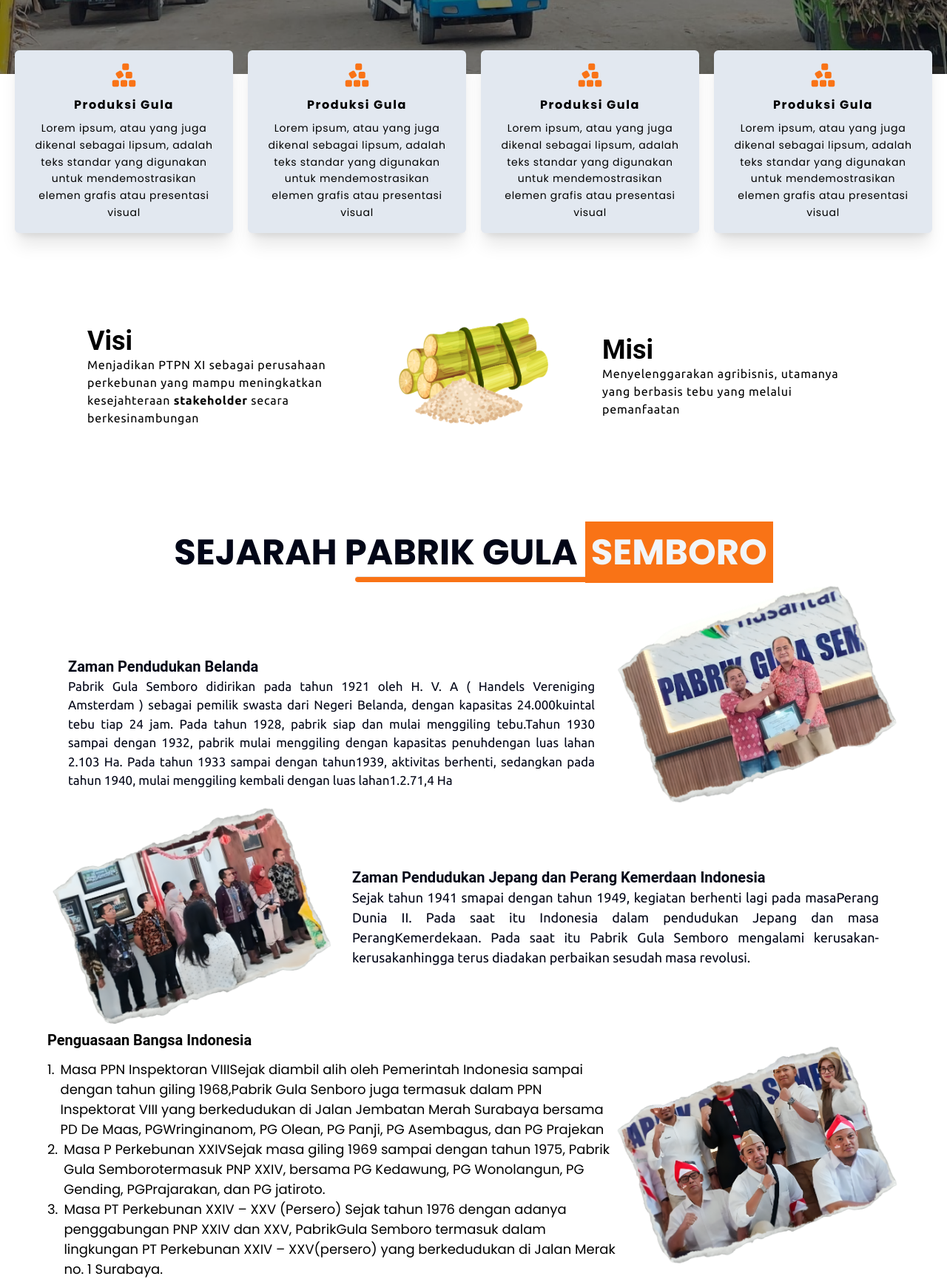
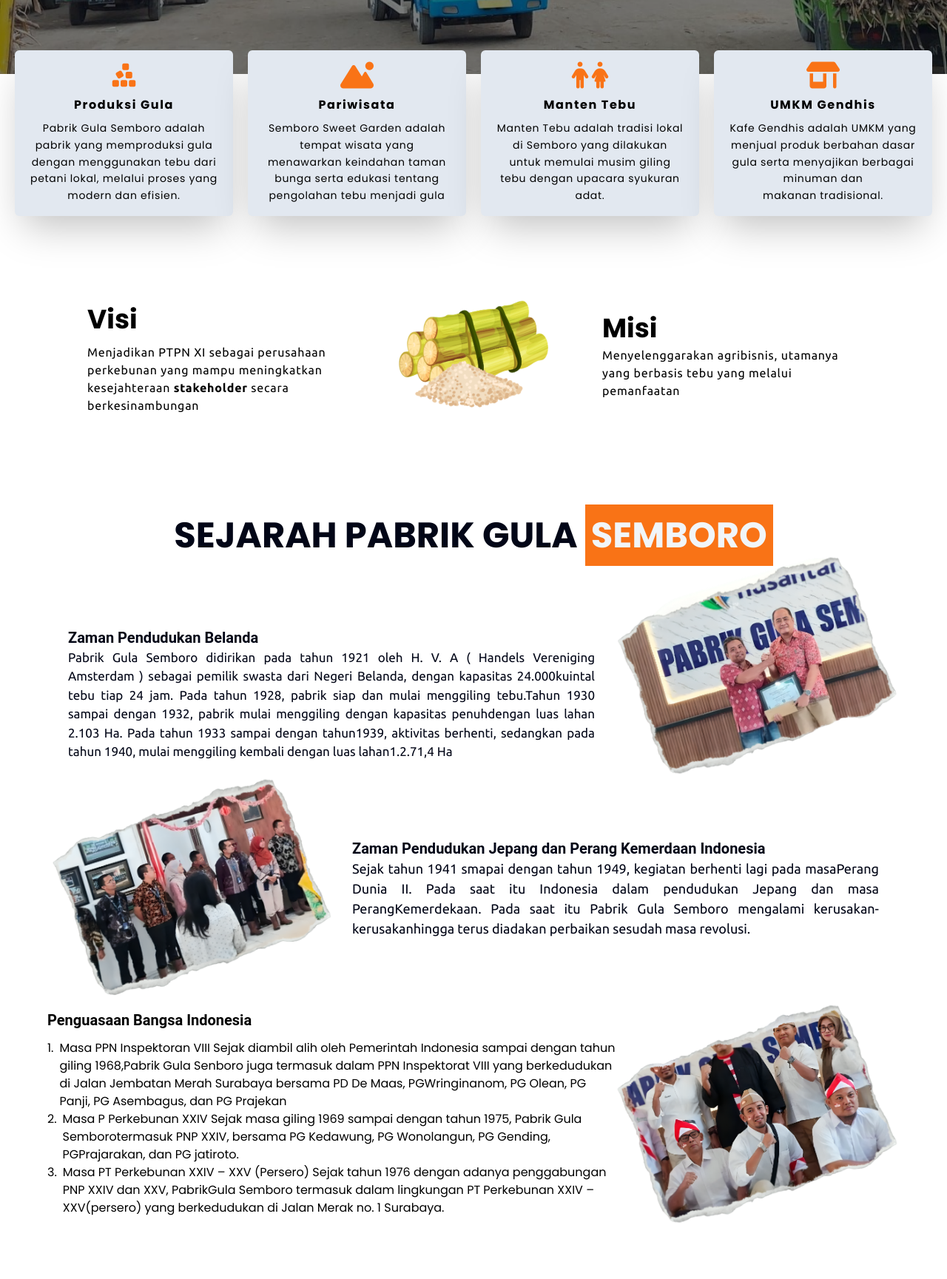
Before and after one commit to KiraniaKharisa/WEB_DESIGN_PLAYIT, a website: page index.html in a window 1280 px wide. Shown: the part 700-2429 px from the top of the page at 74% size. After the commit the page ends 2357 px from the top, so only its background shows below. Drawn offline with nearby package versions, Linux system fonts and the light colour scheme.

Commit message:
Dari Kharisa Membenahi Text Dan Responsive

```diff
--- a/index.html
+++ b/index.html
@@ -13,6 +13,7 @@
     <link rel="preconnect" href="https://fonts.gstatic.com" crossorigin>
     <link href="https://fonts.googleapis.com/css2?family=Ubuntu:ital,wght@0,300;0,400;0,500;0,700;1,300;1,400;1,500;1,700&display=swap" rel="stylesheet">
     <link rel="stylesheet" href="https://cdnjs.cloudflare.com/ajax/libs/font-awesome/6.6.0/css/all.min.css" integrity="sha512-Kc323vGBEqzTmouAECnVceyQqyqdsSiqLQISBL29aUW4U/M7pSPA/gEUZQqv1cwx4OnYxTxve5UMg5GT6L4JJg==" crossorigin="anonymous" referrerpolicy="no-referrer" />
+    <link rel="icon" href="img/sugarCane.png" type="image/x-icon">
 </head>
 <body class="overflow-x-hidden font-poppins">
     <header class="flex justify-between navbar fixed top-0 right-0 z-[100] w-full shadow-lg">
@@ -27,9 +28,9 @@
             <span class="hamburger-garis bottom-[2.55rem]"></span>
         </button>
 
-        <nav class="lg:flex lg:relative lg:gap-5 lg:pr-16 lg:items-center lg:translate-x-0 lg:py-0 lg:bg-transparent lg:flex-row lg:shadow-none lg:w-auto lg:top-0 translate-x-[2000px] pr-0 text-center py-5 bg-slate-100 flex-col w-full absolute top-[64px] left-0 transition-all duration-500 shadow-lg">
+        <nav class="nav-items-links lg:flex lg:relative lg:gap-5 lg:pr-16 lg:items-center lg:translate-x-0 lg:py-0 lg:bg-transparent lg:flex-row lg:shadow-none lg:w-auto lg:top-0 translate-x-[2000px] pr-0 text-center py-5 bg-slate-100 flex-col w-full absolute top-[64px] left-0 transition-all duration-500 shadow-lg">
             <div class="lg:block hidden bg-orange-600 absolute w-[125%] -skew-x-12 -right-2 h-full z-[-1]"></div>
-            <a class="nav-link" href="#beranda">Beranda</a>
+            <a class="nav-link active" href="#beranda">Beranda</a>
             <a class="nav-link" href="#tentang">Tentang</a>
             <a class="nav-link" href="#pariwisata">Pariwisata</a>
             <a class="nav-link" href="#umkm">UMKM</a>
@@ -41,7 +42,7 @@
 
     <section id="beranda" class="w-full h-screen bg-bg1 bg-cover bg-center lg:pt-52 xl:pt-80 pt-40 xl:bg-no-repeat xl:bg-cover xl:bg-center">
         <div class="absolute w-full h-full bg-black opacity-50 z-[1] top-0 left-0"></div>
-        <div class="relative flex flex-col justify-center items-center z-[2] lg:px-32 px-10">
+        <div class="relative flex flex-col justify-center items-center z-[2] lg:px-32 px-10 lg:-mt-10">
             <h1 class="max-sm:tracking-wider text-slate-100 text-[50px] lg:text-[70px] font-extrabold mb-3 text-center max-sm:leading-[3.5rem] xl:text-[80px]">PABRIK GULA SEMBORO</h1>
             <p class="font-ubuntu text-center max-sm:my-5 text-sm text-slate-100 lg:text-lg font-medium xl:text-2xl">Pabrik Gula Semboro adalah salah satu pabrik gula yang berada di Jember, Jawa Timur, Indonesia. Pabrik ini berdiri sejak era kolonial Belanda dan menjadi bagian penting dari industri gula di wilayah tersebut. Pabrik ini mengolah tebu dari sekitar area perkebunan di Jember dan sekitarnya.</p>
             <div class="flex gap-x-10 mt-3 buttonHome">
@@ -55,94 +56,97 @@
       <div class="px-5 pb-5">
         <div class="grid grid-cols-1 -mt-8 gap-5 w-full md:grid-cols-2 lg:grid-cols-4">
 
-            <div class="cardTentang">
-              <div class="pb-2">
-                <i class="fa-solid fa-cubes-stacked text-4xl text-orange-500"></i>
+            <div class="cardTentang group">
+              <div class="pb-2 z-[2]">
+                <i class="fa-solid fa-cubes-stacked text-4xl text-orange-500 group-hover:text-slate-200 transition-all duration-[1000ms] delay-100"></i>
               </div>
-              <div class="">
-                <h3 class="font-bold font-poppins text-center pb-2 tracking-widest">Produksi Gula</h3>
-                <p class="text-center text-sm tracking-wider leading-relaxed">Lorem ipsum, atau yang juga dikenal sebagai lipsum, adalah teks standar yang digunakan untuk mendemostrasikan elemen grafis atau presentasi visual</p>
+              <div class="z-[2]">
+                <h3 class="font-bold font-poppins text-center pb-2 tracking-widest group-hover:text-slate-200 transition-all duration-[1000ms] delay-100">Produksi Gula</h3>
+                <p class="text-center text-sm tracking-wider leading-relaxed group-hover:text-slate-200 transition-all duration-[1000ms] delay-100">Pabrik Gula Semboro adalah pabrik yang memproduksi gula dengan menggunakan tebu dari petani lokal, melalui proses yang modern dan efisien.
+                </p>
               </div>
             </div>
-            <div class="cardTentang">
-              <div class="pb-2">
-                <i class="fa-solid fa-cubes-stacked text-4xl text-orange-500"></i>
+            <div class="cardTentang group">
+              <div class="pb-2 z-[2]">
+                <i class="fa-solid fa-mountain-sun text-4xl text-orange-500 group-hover:text-slate-200 transition-all duration-[1000ms] delay-100"></i>
               </div>
-              <div class="">
-                <h3 class="font-bold font-poppins text-center pb-2 tracking-widest">Produksi Gula</h3>
-                <p class="text-center text-sm tracking-wider leading-relaxed">Lorem ipsum, atau yang juga dikenal sebagai lipsum, adalah teks standar yang digunakan untuk mendemostrasikan elemen grafis atau presentasi visual</p>
+              <div class="z-[2]">
+                <h3 class="font-bold font-poppins text-center pb-2 tracking-widest group-hover:text-slate-200 transition-all duration-[1000ms] delay-100">Pariwisata</h3>
+                <p class="text-center text-sm tracking-wider leading-relaxed group-hover:text-slate-200 transition-all duration-[1000ms] delay-100">Semboro Sweet Garden adalah tempat wisata yang menawarkan keindahan taman bunga serta edukasi tentang pengolahan tebu menjadi gula</p>
               </div>
             </div>
-            <div class="cardTentang">
-              <div class="pb-2">
-                <i class="fa-solid fa-cubes-stacked text-4xl text-orange-500"></i>
+            <div class="cardTentang group">
+              <div class="pb-2 z-[2]">
+                <i class="fa-solid fa-person text-4xl text-orange-500 group-hover:text-slate-200 transition-all duration-[1000ms] delay-100"></i>
+                <i class="fa-solid fa-person-dress text-4xl text-orange-500 group-hover:text-slate-200 transition-all duration-[1000ms] delay-100"></i>
               </div>
-              <div class="">
-                <h3 class="font-bold font-poppins text-center pb-2 tracking-widest">Produksi Gula</h3>
-                <p class="text-center text-sm tracking-wider leading-relaxed">Lorem ipsum, atau yang juga dikenal sebagai lipsum, adalah teks standar yang digunakan untuk mendemostrasikan elemen grafis atau presentasi visual</p>
+              <div class="z-[2]">
+                <h3 class="font-bold font-poppins text-center pb-2 tracking-widest group-hover:text-slate-200 transition-all duration-[1000ms] delay-100">Manten Tebu</h3>
+                <p class="text-center text-sm tracking-wider leading-relaxed group-hover:text-slate-200 transition-all duration-[1000ms] delay-100">Manten Tebu adalah tradisi lokal di Semboro yang dilakukan untuk memulai musim giling tebu dengan upacara syukuran adat.
+                </p>
               </div>
             </div>
-            <div class="cardTentang">
-              <div class="pb-2">
-                <i class="fa-solid fa-cubes-stacked text-4xl text-orange-500"></i>
+            <div class="cardTentang group">
+              <div class="pb-2 z-[2]">
+                <i class="fa-solid fa-shop text-4xl text-orange-500 group-hover:text-slate-200 transition-all duration-[1000ms] delay-100"></i>
               </div>
-              <div class="">
-                <h3 class="font-bold font-poppins text-center pb-2 tracking-widest">Produksi Gula</h3>
-                <p class="text-center text-sm tracking-wider leading-relaxed">Lorem ipsum, atau yang juga dikenal sebagai lipsum, adalah teks standar yang digunakan untuk mendemostrasikan elemen grafis atau presentasi visual</p>
+              <div class="z-[2]">
+                <h3 class="font-bold font-poppins text-center pb-2 tracking-widest group-hover:text-slate-200 transition-all duration-[1000ms] delay-100">UMKM Gendhis</h3>
+                <p class="text-center text-sm tracking-wider leading-relaxed group-hover:text-slate-200 transition-all duration-[1000ms] delay-100">Kafe Gendhis adalah UMKM yang menjual produk berbahan dasar gula serta menyajikan berbagai minuman dan makanan tradisional.</p>
               </div>
             </div>
         </div>
 
-        <div class="my-14 lg:my-0 lg:px-10 lg:mt-5 flex lg:flex-row flex-col items-center justify-center">
-          <div class="lg:w-[30%] ">
-            <h3 class="font-bold text-2xl xl:text-4xl font-roboto">Visi</h3>
+        <div class="my-14 lg:my-0 lg:px-10 lg:mt-5 flex md:flex-row flex-col items-center justify-center">
+          <div class="md:w-[30%] ">
+            <h3 class="font-bold mb-3 text-2xl lg:text-4xl font-monstserrat">Visi</h3>
             <p class="font-ubuntu tracking-wider">Menjadikan PTPN XI sebagai perusahaan perkebunan yang mampu meningkatkan kesejahteraan <span class="font-semibold">stakeholder</span> secara berkesinambungan</p>
           </div>
-          <div class="lg:w-[30%]">
+          <div class="md:w-[30%]">
             <img class="lg:w-[400px] w-[300px] mx-auto" src="img/sugarCane.png" alt="" />
           </div>
-          <div class="lg:w-[30%]">
-            <h3 class="font-bold text-2xl xl:text-4xl font-roboto">Misi</h3>
+          <div class="md:w-[30%]">
+            <h3 class="font-bold mb-1 text-2xl lg:text-4xl font-monstserrat -mt-2">Misi</h3>
             <p class="font-ubuntu tracking-wider">Menyelenggarakan agribisnis, utamanya yang berbasis tebu yang melalui pemanfaatan <span class=""></span></p>
           </div>
         </div>
       </div>
       <div class="lg:mt-5">
         <div>
-            <h1 class="xl:text-5xl text-2xl text-center font-bold font-Poppins text-slate-950">SEJARAH PABRIK GULA <span class="bg-orange-500 p-2 text-slate-100">SEMBORO</span></h1>
-            <hr class="w-[25%] h-2 mt-2 bg-orange-500 rounded-md mx-auto">
+            <h1 class="xl:text-5xl lg:text-3xl text-2xl text-center font-bold font-Poppins text-slate-950">SEJARAH PABRIK GULA <span class="bg-orange-500 p-2 text-slate-100">SEMBORO</span></h1>
+            <!-- <hr class="w-[25%] h-2 mt-3 bg-orange-500 rounded-md mx-auto"> -->
         </div>
-        <div class="xl:px-16 px-10 flex flex-col-reverse lg:flex-row items-center">
-            <p class="text-slate-950 px-7 lg:mt-20 text-justify font-sans text-[15px] xl:text-[17px] font-ubuntu"> <strong class="font-bold font-roboto text-xl">Zaman Pendudukan Belanda</strong> <br>
+        <div class="lg:px-16 px-10 flex flex-col-reverse lg:flex-row items-center">
+            <p class="text-slate-950 px-7 lg:mt-20 text-justify font-sans text-[15px] lg:text-[17px] font-ubuntu"> <strong class="font-bold font-roboto text-xl">Zaman Pendudukan Belanda</strong> <br>
                 Pabrik Gula Semboro didirikan pada tahun 1921 oleh H. V. A (
                  Handels Vereniging Amsterdam
                 ) sebagai pemilik swasta dari Negeri Belanda, dengan kapasitas 24.000kuintal tebu tiap 24 jam. Pada tahun 1928, pabrik siap dan mulai menggiling tebu.Tahun 1930 sampai dengan 1932, pabrik mulai menggiling dengan kapasitas penuhdengan luas lahan 2.103 Ha. Pada tahun 1933 sampai dengan tahun1939, aktivitas berhenti, sedangkan pada tahun 1940, mulai menggiling kembali dengan luas lahan1.2.71,4 Ha</p>
-                <img class="w-full lg:w-1/3 my-5 lg:my-0" src="img/sejarah3.png" alt="">
+                <img class="w-full md:w-1/2 lg:w-1/3 my-5 lg:my-0" src="img/sejarah3.png" alt="">
         </div>
-        <div class="xl:px-16 px-10 flex items-center flex-col lg:flex-row">
-            <img class="lg:w-1/3 w-full lg:my-0 my-5" src="img/sejarah2.png" alt="">
-            <p class="text-slate-950 px-7 text-justify font-sans text-[15px] xl:text-[18px] font-ubuntu"><strong class="font-bold font-roboto text-xl">Zaman Pendudukan Jepang dan Perang Kemerdaan Indonesia</strong>  <br>
+        <div class="lg:px-16 px-10 flex items-center flex-col lg:flex-row">
+            <img class="lg:w-1/3 md:w-1/2 w-full lg:my-0 my-5" src="img/sejarah2.png" alt="">
+            <p class="text-slate-950 px-7 text-justify font-sans text-[15px] lg:text-[18px] font-ubuntu"><strong class="font-bold font-roboto text-xl">Zaman Pendudukan Jepang dan Perang Kemerdaan Indonesia</strong>  <br>
 
                 Sejak tahun 1941 smapai dengan tahun 1949, kegiatan berhenti lagi pada masaPerang Dunia II. Pada saat itu Indonesia dalam pendudukan Jepang dan masa PerangKemerdekaan. Pada saat itu Pabrik Gula Semboro mengalami kerusakan-kerusakanhingga terus diadakan perbaikan sesudah masa revolusi.</p>
         </div>
-        <div class="xl:px-16 px-10 flex items-center flex-col-reverse lg:flex-row">
+        <div class="lg:px-16 px-10 flex items-center flex-col-reverse lg:flex-row">
             <div class="flex flex-col">
                 <h3 class="font-roboto font-bold text-xl mb-3">Penguasaan Bangsa Indonesia</h3>
                 <div class="flex gap-2">
-                    <div class="text-[15px] lg:text-[18px]">1. </div>
-                    <div class="text-[15px] lg:text-[18px]">Masa PPN Inspektoran VIIISejak diambil alih oleh Pemerintah Indonesia sampai dengan tahun giling 1968,Pabrik Gula Senboro juga termasuk dalam PPN Inspektorat VIII yang berkedudukan di Jalan Jembatan Merah Surabaya bersama PD De Maas, PGWringinanom, PG Olean, PG Panji, PG Asembagus, dan PG Prajekan</div>
+                    <div class="text-[15px] lg:text-[16px]">1. </div>
+                    <div class="text-[15px] lg:text-[16px]">Masa PPN Inspektoran VIII Sejak diambil alih oleh Pemerintah Indonesia sampai dengan tahun giling 1968,Pabrik Gula Senboro juga termasuk dalam PPN Inspektorat VIII yang berkedudukan di Jalan Jembatan Merah Surabaya bersama PD De Maas, PGWringinanom, PG Olean, PG Panji, PG Asembagus, dan PG Prajekan</div>
                 </div>
                 <div class="flex gap-2">
-                    <div class="text-[15px] lg:text-[18px]">2. </div>
-                    <div class="text-[15px] lg:text-[18px]">Masa P Perkebunan XXIVSejak masa giling 1969 sampai dengan tahun 1975, Pabrik Gula Semborotermasuk PNP XXIV, bersama PG Kedawung, PG Wonolangun, PG Gending, PGPrajarakan, dan PG jatiroto.</div>
+                    <div class="text-[15px] lg:text-[16px]">2. </div>
+                    <div class="text-[15px] lg:text-[16px]">Masa P Perkebunan XXIV Sejak masa giling 1969 sampai dengan tahun 1975, Pabrik Gula Semborotermasuk PNP XXIV, bersama PG Kedawung, PG Wonolangun, PG Gending, PGPrajarakan, dan PG jatiroto.</div>
                 </div>
                 <div class="flex gap-2">
-                    <div class="text-[15px] lg:text-[18px]">3. </div>
-                    <div class="text-[15px] lg:text-[18px]">Masa PT Perkebunan XXIV – XXV (Persero)
+                    <div class="text-[15px] lg:text-[16px]">3. </div>
+                    <div class="text-[15px] lg:text-[16px]">Masa PT Perkebunan XXIV – XXV (Persero)
                         Sejak tahun 1976 dengan adanya penggabungan PNP XXIV dan XXV, PabrikGula Semboro termasuk dalam lingkungan PT Perkebunan XXIV – XXV(persero) yang berkedudukan di Jalan Merak no. 1 Surabaya.</div>
                 </div>
             </div>
-            <img class="w-full lg:w-1/3 my-5 lg:my-0" src="img/sejarah1.png" alt="">
+            <img class="w-full md:w-1/2 lg:w-1/3 my-5 lg:my-0" src="img/sejarah1.png" alt="">
         </div>
 
       </div>
--- a/src/input.css
+++ b/src/input.css
@@ -47,6 +47,9 @@
     @apply lg:text-slate-200 lg:my-0 lg:w-full my-2 mx-auto text-center w-[100px] block text-black no-underline relative after:content-[''] after:scale-0 after:h-[2.5px] after:absolute lg:after:bg-slate-200 after:-bottom-[2px] after:rounded-lg after:transition-all after:duration-500 hover:after:scale-100 after:bg-slate-900 after:left-0 after:w-full;
     font-family: 'Poppins', sans-serif;
 }
+.nav-link.active {
+    @apply after:scale-100;
+}
 
 .navbar.active nav {
     @apply translate-x-0;
@@ -70,7 +73,7 @@
 }
 
 .buttonLink {
-    @apply font-montserrat overflow-hidden relative hover:shadow-lg shadow-orange-400 text-[11px] tracking-wider px-3 py-2 border-2 border-orange-500 rounded-md text-slate-100 font-semibold lg:text-lg lg:px-7 lg:py-4 before:content-[''] before:w-0 before:h-full before:absolute before:top-0 before:left-0 before:bg-orange-500 before:z-[-1] hover:before:w-full before:transition-all before:duration-500;
+    @apply font-montserrat overflow-hidden relative hover:shadow-lg shadow-orange-400 text-[11px] tracking-wider px-3 py-2 border-2 border-orange-500 rounded-md text-slate-100 font-semibold lg:text-lg lg:px-5 lg:py-3 before:content-[''] before:w-0 before:h-full before:absolute before:top-0 before:left-0 before:bg-orange-500 before:z-[-1] hover:before:w-full before:transition-all before:duration-500;
 }
 .buttonHome .buttonLink:nth-child(2) {
     @apply before:w-full hover:before:w-0;
@@ -98,5 +101,5 @@
     font-weight: normal;
 }
 .cardTentang {
-  @apply bg-slate-200 px-5 py-4 rounded-md flex flex-col justify-center items-center shadow-xl w-full;
+  @apply overflow-hidden bg-slate-200 px-5 py-4 rounded-md flex flex-col justify-center items-center shadow-xl lg:shadow-2xl w-full relative after:w-full after:h-full after:absolute after:top-0 after:left-0 after:bg-orange-500 after:z-[1] after:-translate-y-[1000px] after:transition-all after:duration-700 hover:after:-translate-y-0;
 }
```
Also changed, not shown: src/script.js (+20 -0 lines), img/gula.png (deleted), src/output.css.
